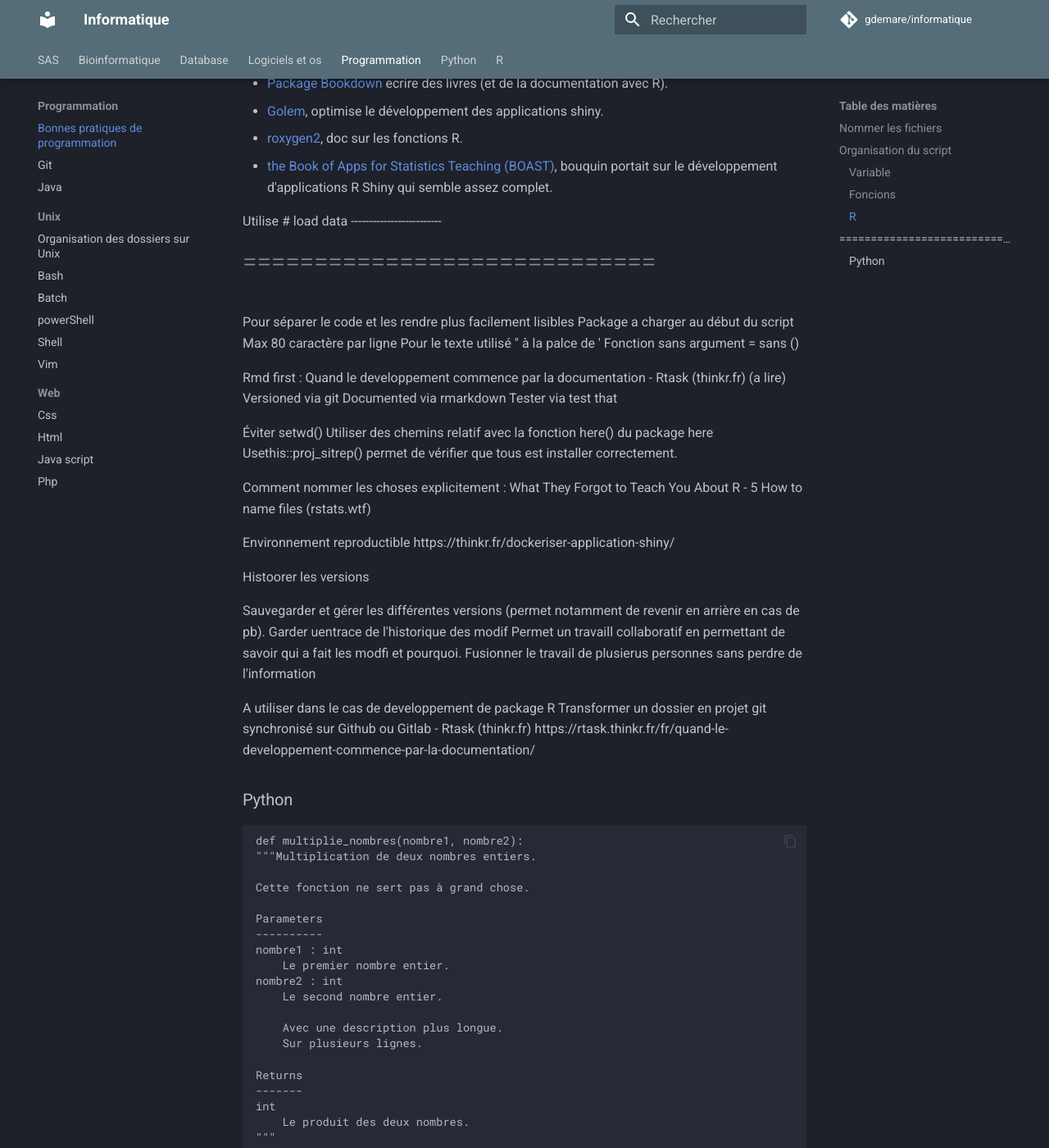
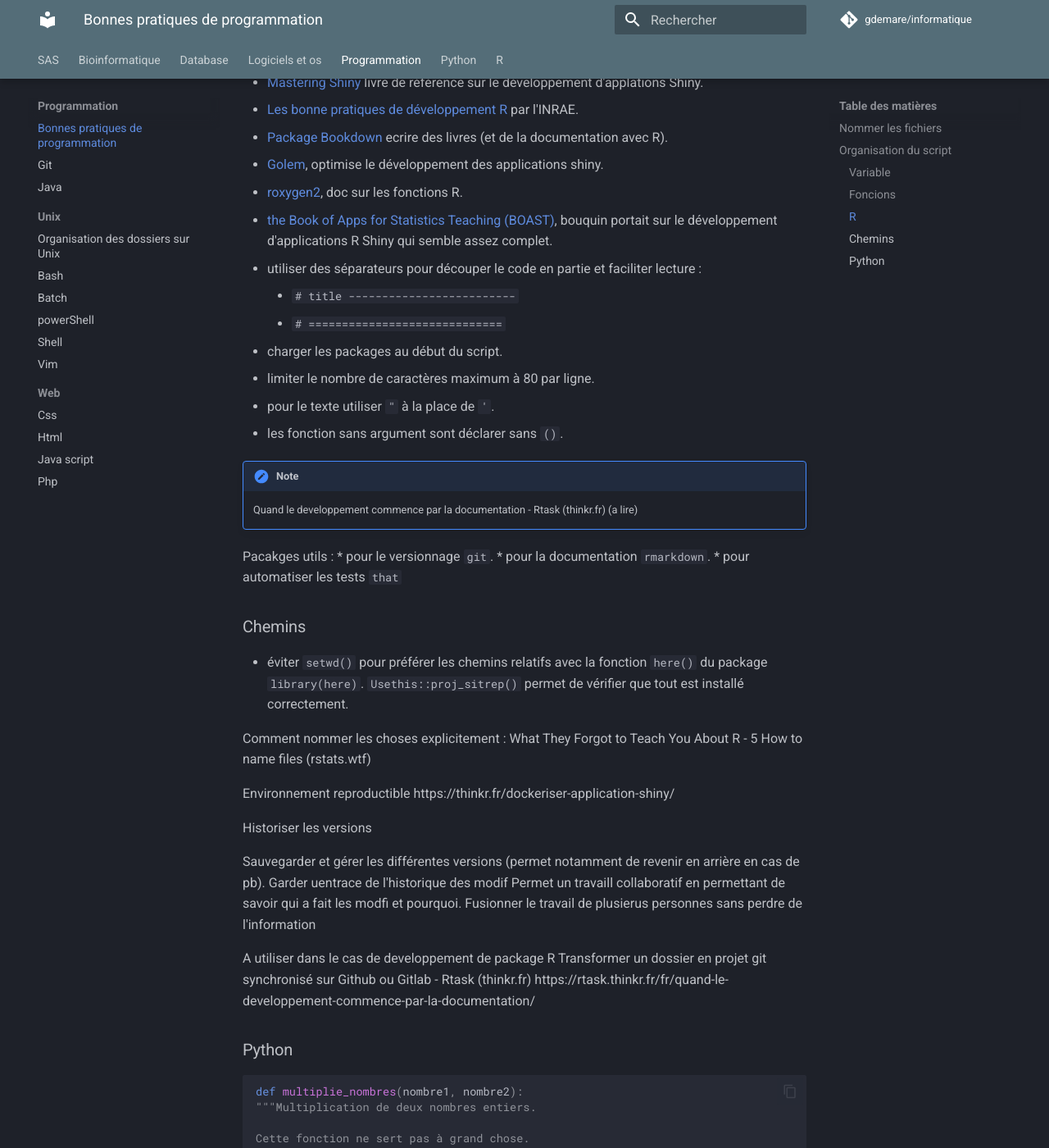
Before and after one commit to gdemare/Informatique, an MkDocs documentation site: the page built from docs/programmation/bonnes pratiques de programmation.md, in a window 1280 px wide and 1400 px high, scrolled down 1500 px. Shown: the whole window at 82% size. Built offline with MkDocs 1.6.1 and Material for MkDocs 9.7.7, drawn with Linux system fonts in a browser that asks for light colours; comment, search, counter and statistics services are not loaded; some of the changed text lies outside the part shown.

Commit message:
Update bonnes pratiques de programmation.md

````diff
--- a/docs/programmation/bonnes pratiques de programmation.md
+++ b/docs/programmation/bonnes pratiques de programmation.md
@@ -47,28 +47,33 @@
 * [roxygen2](https://github.com/r-lib/roxygen2), doc sur les fonctions R.
 * [the Book of Apps for Statistics Teaching (BOAST)](https://educationshinyappteam.github.io/), bouquin portait sur le développement d'applications R Shiny qui semble assez complet.
 
-Utilise # load data -------------------------
-# =============================
-Pour séparer le code et les rendre plus facilement lisibles
-Package a charger au début du script
-Max 80 caractère par ligne
-Pour le texte utilisé " à la palce de '
-Fonction sans argument = sans ()
+* utiliser des séparateurs pour découper le code en partie et faciliter lecture :
 
-Rmd first : Quand le developpement commence par la documentation - Rtask (thinkr.fr) (a lire)
-Versioned via git
-Documented via rmarkdown
-Tester via test that
+    * `# title  -------------------------`
+    * `# =============================`
 
-Éviter setwd()
-Utiliser des chemins relatif avec la fonction here() du package here
-Usethis::proj_sitrep() permet de vérifier que tous est installer correctement.
+* charger les packages au début du script.
+* limiter le nombre de caractères maximum à 80 par ligne.
+* pour le texte utiliser `"` à la place de `'`.
+* les fonction sans argument sont déclarer sans `()`.
+
+!!! note
+    Quand le developpement commence par la documentation - Rtask (thinkr.fr) (a lire)
+
+Pacakges utils :
+* pour le versionnage `git`.
+* pour la documentation `rmarkdown`.
+* pour automatiser les tests `that`
+### Chemins
+
+* éviter `setwd()` pour préférer les chemins relatifs avec la fonction `here()` du package `library(here)`.
+`Usethis::proj_sitrep()` permet de vérifier que tout est installé correctement.
 
 Comment nommer les choses explicitement : What They Forgot to Teach You About R - 5  How to name files (rstats.wtf)
 
 Environnement reproductible https://thinkr.fr/dockeriser-application-shiny/
 
-Histoorer les versions
+Historiser les versions
 
 Sauvegarder et gérer les différentes versions (permet notamment de revenir en arrière en cas de pb).
 Garder uentrace de l'historique des modif
@@ -80,7 +85,7 @@
 
 ### Python
 
-```
+``` py
 def multiplie_nombres(nombre1, nombre2):
 """Multiplication de deux nombres entiers.
 
````
